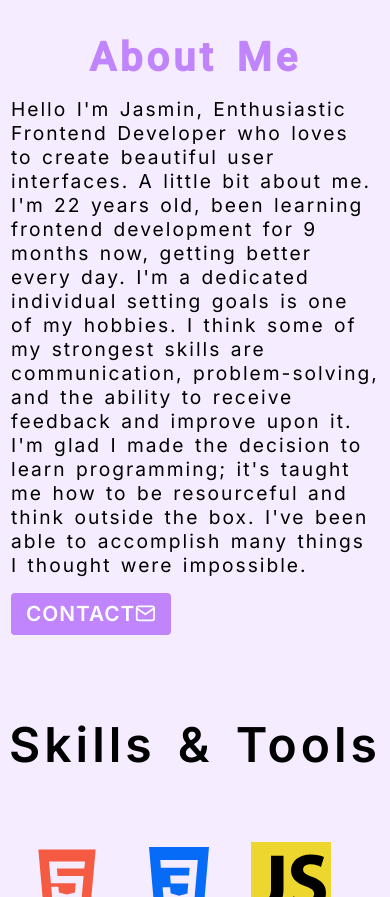
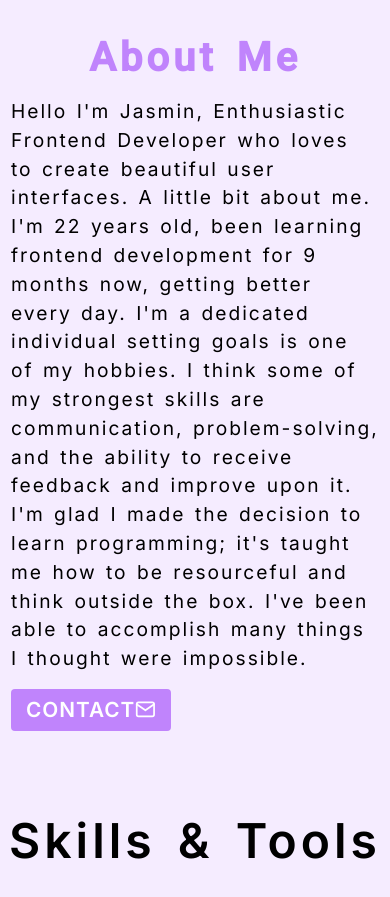
Before and after one commit to Jasminvillatoro/Jasmin-Portfolio, a React (Create React App) app: page / in a window 390 px wide. Shown: the part 1210-2107 px from the top of the page. Built offline with nearby package versions, Linux system fonts and the light colour scheme.

Commit message:
added line height to about section for readability

```diff
--- a/src/styles.css
+++ b/src/styles.css
@@ -147,6 +147,7 @@ nav {
 
 .about-p {
   letter-spacing: 2px;
+  line-height: 2rem;
   font-size: 1.4rem;
   word-spacing: 2px;
   font-weight: 400;
@@ -505,6 +506,7 @@ footer {
 
   .about-p {
     font-size: 1.2rem;
+    line-height: 1.8rem;
   }
 
   .skills-section h1 {
```
